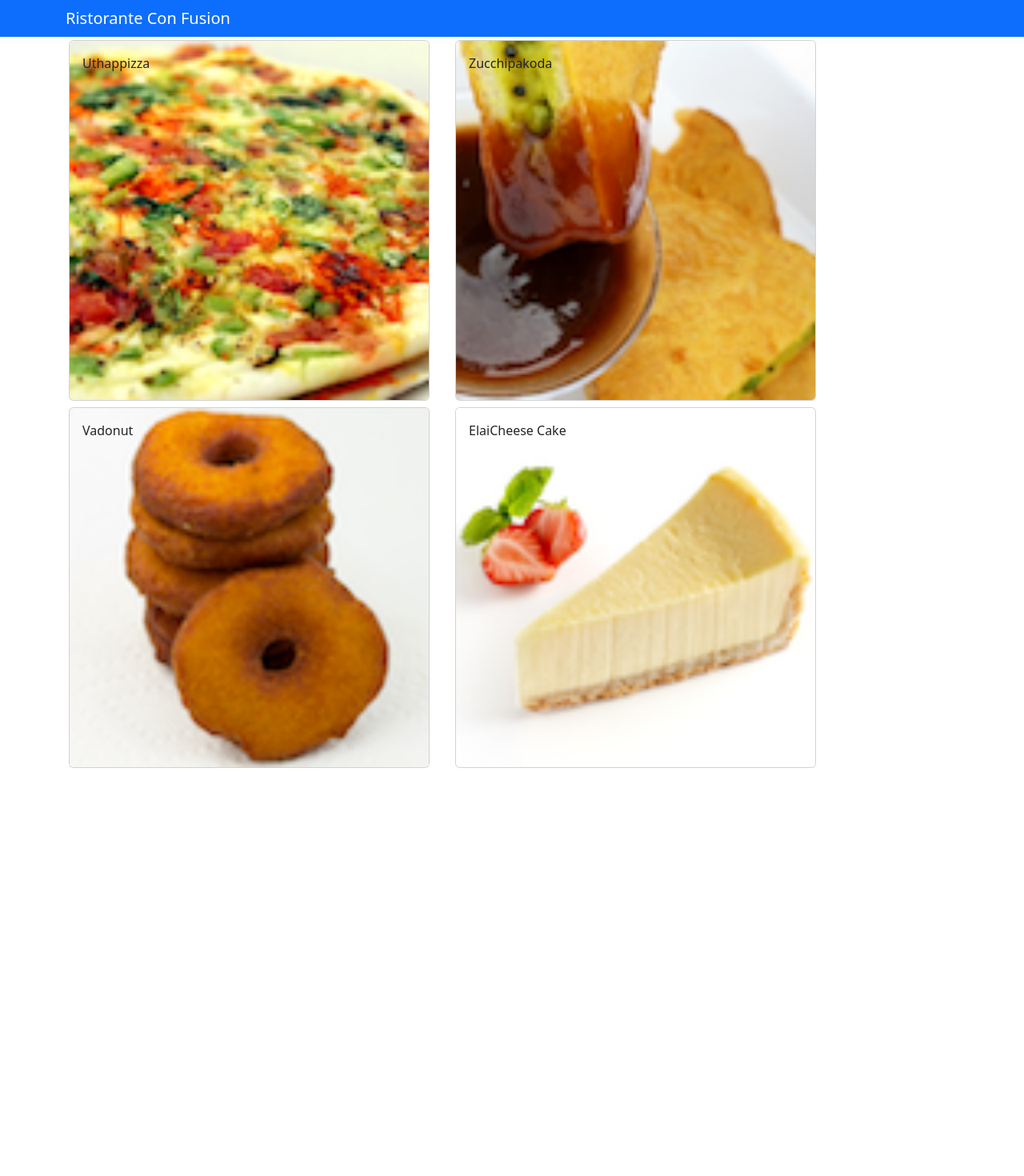
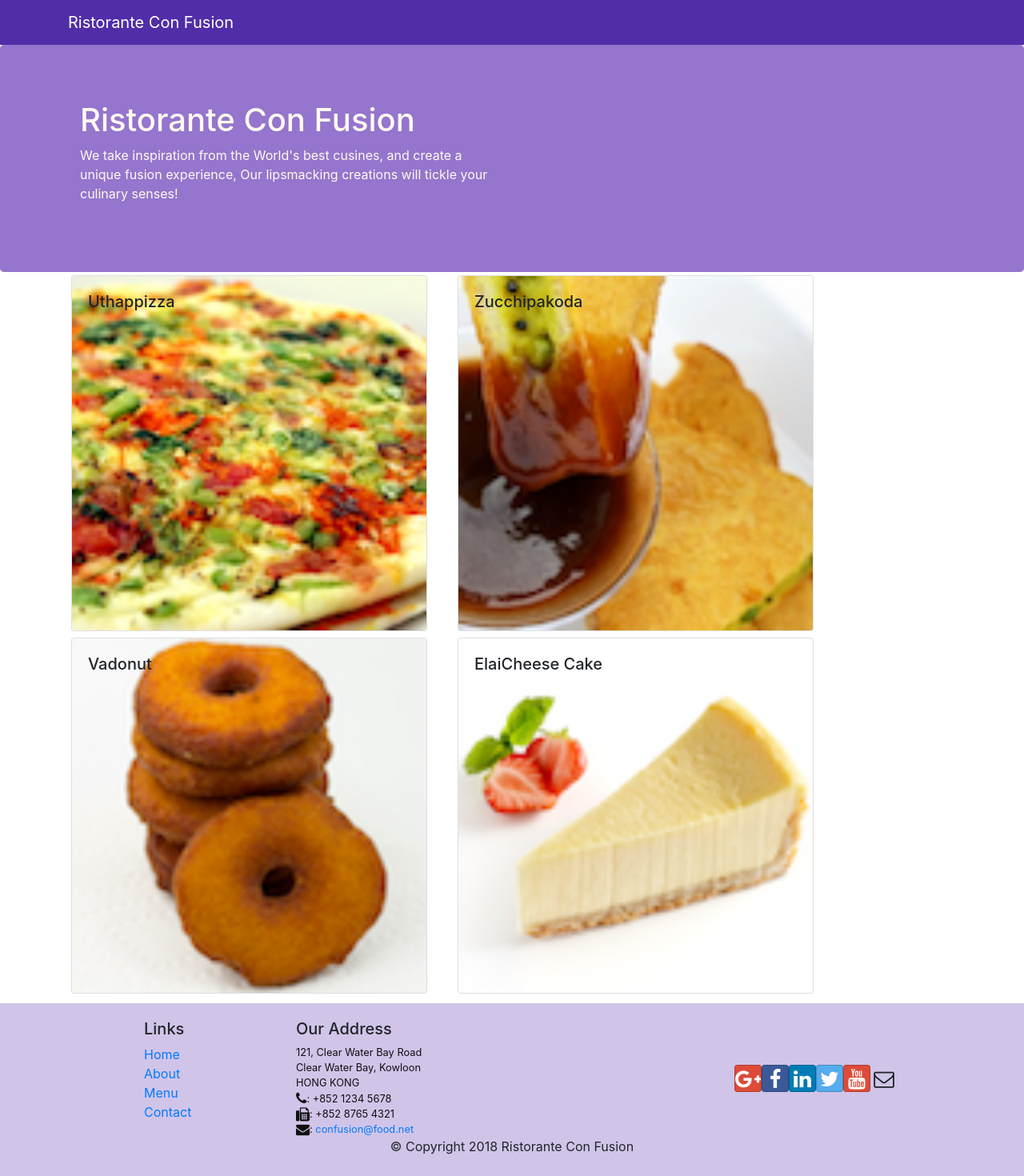
Before and after one commit to palashchiplunkar/Restaurant-Website, a React (Create React App) app: page /contactus in a window 1280 px wide. Shown: the top 1470 px of the page at 80% size. Before the commit the page ends 972 px from the top, so only its background shows below. Built offline with nearby package versions, Linux system fonts and the light colour scheme.

Commit message:
Header and Footer

```diff
--- a/package.json
+++ b/package.json
@@ -6,14 +6,16 @@
     "@testing-library/jest-dom": "^5.16.4",
     "@testing-library/react": "^13.1.1",
     "@testing-library/user-event": "^13.5.0",
-    "bootstrap": "^5.2.2",
+    "bootstrap": "^4.6.0",
+    "bootstrap-social": "^5.1.1",
     "firebase": "^9.6.11",
+    "font-awesome": "^4.7.0",
     "react": "^18.0.0",
     "react-bootstrap": "^2.6.0",
     "react-dom": "^18.0.0",
     "react-popper": "^2.3.0",
     "react-scripts": "5.0.1",
-    "reactstrap": "^9.1.5",
+    "reactstrap": "^5.0.0",
     "web-vitals": "^2.1.4"
   },
   "scripts": {
--- /dev/null
+++ b/src/App.css
@@ -0,0 +1,32 @@
+.row-header {
+  margin: 0px auto;
+  padding: 0px auto;
+}
+.row-content {
+  margin: 0px auto;
+  padding: 50px 0px 50px 0px;
+  border-bottom: 1px ridge;
+  min-height: 400px;
+}
+
+.footer {
+  background-color: #d1c4e9;
+  margin: 0px auto;
+  padding: 20px 0px 20px 0px;
+}
+.jumbotron {
+  padding: 70px 30px 70px 30px;
+  margin: 0px auto;
+  background: #9575cd;
+  color: floralwhite;
+}
+
+address {
+  font-size: 80%;
+  margin: 0px;
+  color: #0f0f0f;
+}
+
+.navbar-dark {
+  background-color: #512da8;
+}
--- a/src/App.js
+++ b/src/App.js
@@ -1,5 +1,5 @@
 import React, { Component } from "react";
-
+import "./App.css";
 import Main from "./Components/MainComponent";
 
 class App extends Component {
--- /dev/null
+++ b/src/Components/FooterComponent.js
@@ -0,0 +1,85 @@
+import React from "react";
+
+function Footer(props) {
+  return (
+    <div className='footer'>
+      <div className='container'>
+        <div className='row justify-content-center'>
+          <div className='col-4 offset-1 col-sm-2'>
+            <h5>Links</h5>
+            <ul className='list-unstyled'>
+              <li>
+                <a href='#'>Home</a>
+              </li>
+              <li>
+                <a href='#'>About</a>
+              </li>
+              <li>
+                <a href='#'>Menu</a>
+              </li>
+              <li>
+                <a href='contactus.html'>Contact</a>
+              </li>
+            </ul>
+          </div>
+          <div className='col-7 col-sm-5'>
+            <h5>Our Address</h5>
+            <address>
+              121, Clear Water Bay Road
+              <br />
+              Clear Water Bay, Kowloon
+              <br />
+              HONG KONG
+              <br />
+              <i className='fa fa-phone fa-lg'></i>: +852 1234 5678
+              <br />
+              <i className='fa fa-fax fa-lg'></i>: +852 8765 4321
+              <br />
+              <i className='fa fa-envelope fa-lg'></i>:{" "}
+              <a href='mailto:confusion@food.net'>confusion@food.net</a>
+            </address>
+          </div>
+          <div className='col-12 col-sm-4 align-self-center'>
+            <div className='text-center'>
+              <a
+                className='btn btn-social-icon btn-google'
+                href='http://google.com/+'>
+                <i className='fa fa-google-plus'></i>
+              </a>
+              <a
+                className='btn btn-social-icon btn-facebook'
+                href='http://www.facebook.com/profile.php?id='>
+                <i className='fa fa-facebook'></i>
+              </a>
+              <a
+                className='btn btn-social-icon btn-linkedin'
+                href='http://www.linkedin.com/in/'>
+                <i className='fa fa-linkedin'></i>
+              </a>
+              <a
+                className='btn btn-social-icon btn-twitter'
+                href='http://twitter.com/'>
+                <i className='fa fa-twitter'></i>
+              </a>
+              <a
+                className='btn btn-social-icon btn-google'
+                href='http://youtube.com/'>
+                <i className='fa fa-youtube'></i>
+              </a>
+              <a className='btn btn-social-icon' href='mailto:'>
+                <i className='fa fa-envelope-o'></i>
+              </a>
+            </div>
+          </div>
+        </div>
+        <div className='row justify-content-center'>
+          <div className='col-auto'>
+            <p>© Copyright 2018 Ristorante Con Fusion</p>
+          </div>
+        </div>
+      </div>
+    </div>
+  );
+}
+
+export default Footer;
--- /dev/null
+++ b/src/Components/HeaderComponent.js
@@ -0,0 +1,31 @@
+import React, { Component } from "react";
+import { Navbar, NavbarBrand, Jumbotron } from "reactstrap";
+
+class Header extends Component {
+  render() {
+    return (
+      <>
+        <Navbar dark>
+          <div className='container'>
+            <NavbarBrand href='/'>Ristorante Con Fusion</NavbarBrand>
+          </div>
+        </Navbar>
+        <Jumbotron>
+          <div className='container'>
+            <div className='row row-header'>
+              <div className='col-12 col-sm-6'>
+                <h1>Ristorante Con Fusion</h1>
+                <p>
+                  We take inspiration from the World's best cusines, and create
+                  a unique fusion experience, Our lipsmacking creations will
+                  tickle your culinary senses!
+                </p>
+              </div>
+            </div>
+          </div>
+        </Jumbotron>
+      </>
+    );
+  }
+}
+export default Header;
--- a/src/Components/MainComponent.js
+++ b/src/Components/MainComponent.js
@@ -1,8 +1,9 @@
 import React, { Component } from "react";
-import { Navbar, NavbarBrand } from "reactstrap";
 import DishDetail from "./DishdetailComponent";
 import { DISHES } from "../shared/dishes";
 import Menu from "./MenuComponent";
+import Header from "./HeaderComponent";
+import Footer from "./FooterComponent";
 
 class Main extends Component {
   constructor(props) {
@@ -18,11 +19,7 @@
   render() {
     return (
       <div>
-        <Navbar dark color='primary'>
-          <div className='container'>
-            <NavbarBrand href='/'>Ristorante Con Fusion</NavbarBrand>
-          </div>
-        </Navbar>
+        <Header />
         <Menu
           dishes={this.state.dishes}
           onClick={(dishId) => this.onDishSelect(dishId)}
@@ -39,6 +36,7 @@
             )[0]
           }
         />
+        <Footer />
       </div>
     );
   }
--- a/src/index.js
+++ b/src/index.js
@@ -1,7 +1,8 @@
 import React from "react";
 import ReactDOM from "react-dom/client";
 import "bootstrap/dist/css/bootstrap.min.css";
-
+import "font-awesome/css/font-awesome.min.css";
+import "bootstrap-social/bootstrap-social.css";
 import App from "./App";
 
 const root = ReactDOM.createRoot(document.getElementById("root"));
```
Also changed, not shown: 1 other file (tests, documents, lock files or other folders).
